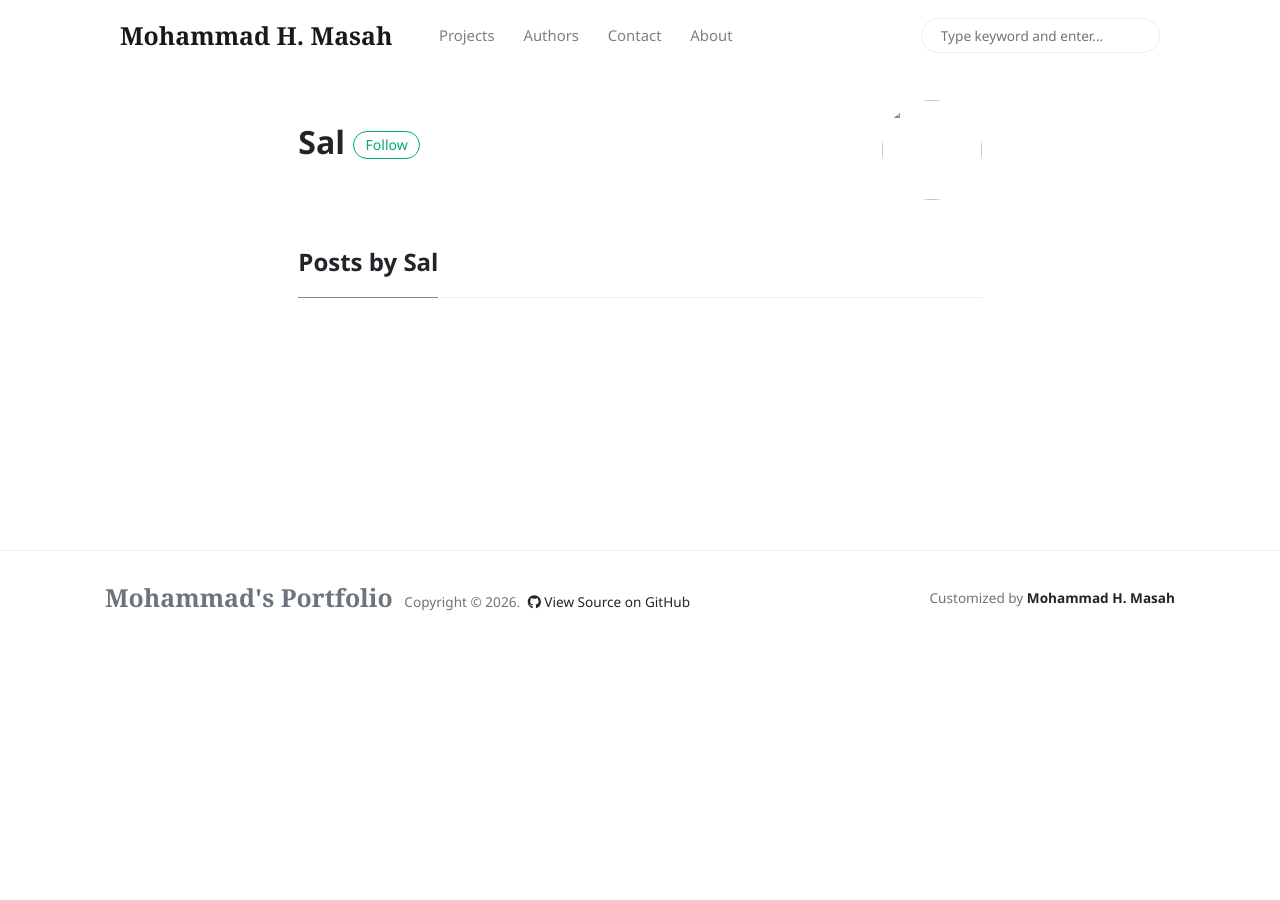
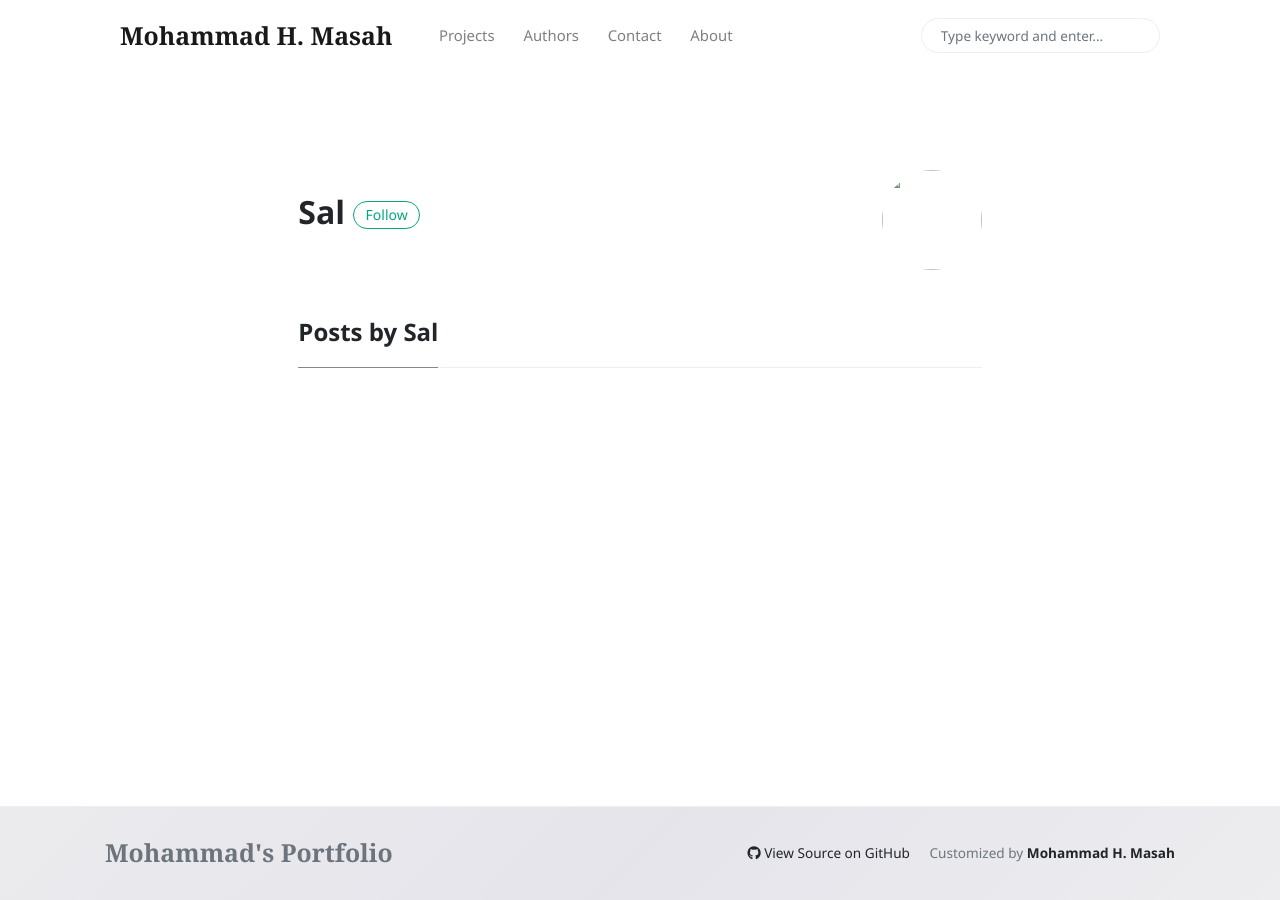
Before and after one commit to mohammadmasah/Portfolio, a Jekyll site: the page built from _pages/author-sal.html, in a window 1280 px wide. Built offline with Jekyll 4.4.1, drawn with Linux system fonts in a browser that asks for light colours; nearby versions of some CDN libraries.

Commit message:
Corriger le positionnement du pied de page et implémenter une mise en page Flexbox pour les pages pleine hauteur

```diff
--- a/_layouts/default.html
+++ b/_layouts/default.html
@@ -26,6 +26,22 @@
 
   {% include tracking-header.html %}
 
+  <style>
+    html, body{
+      height: 100%;
+      margin: 0;
+    }
+    body{
+      display: flex;
+      flex-direction: column;
+    }
+    .site-content{
+      flex: 1 0 auto;
+    }
+    footer{
+      flex-shrink: 0;
+    }
+  </style>
 </head>
 
 <body class="{% if page.url == "/" %}homefirstpage{% endif %}">
@@ -54,24 +70,25 @@
   </div>
 
   <!-- Content -->
-  <main role="main" class="site-content">
+  <main role="main" class="site-content" style="flex: 1 0 auto; padding-top: 70px;">
     {{ content }}
   </main>
 
   <!-- Footer -->
-  <footer class="bg-white border-top p-3 text-muted small">
+  <footer class=" border-top p-3 text-muted small"
+  style="background: linear-gradient(135deg, #0f0c2915, #302b6320, #24243e15);">
     <div class="container">
       <div class="row align-items-center justify-content-between">
         <div>
           <span class="navbar-brand mr-2 mb-0"><strong>Mohammad's Portfolio</strong></span>
-          <span>Copyright © {{ site.time | date: "%Y" }}.</span>
+
 
           <!--  Github Repo Star Btn-->
-          <a class="text-dark ml-1" target="_blank" href="https://github.com/mohammadrasah/Portfolio"><i class="fab fa-github"></i> View Source on GitHub</a>
 
         </div>
         <div>
-          Customized by <a target="_blank" class="text-dark font-weight-bold" href="https://github.com/mohammadrasah/Portfolio"> Mohammad H. Masah </a>
+          <a class="text-dark ml-1 mr-3" target="_blank" href="https://github.com/mohammadrasah/Portfolio"><i class="fab fa-github"></i> View Source on GitHub</a>
+          Customized by <a target="_blank" class="text-dark font-weight-bold " href="https://github.com/mohammadrasah/Portfolio"> Mohammad H. Masah </a>
         </div>
       </div>
     </div>
```
